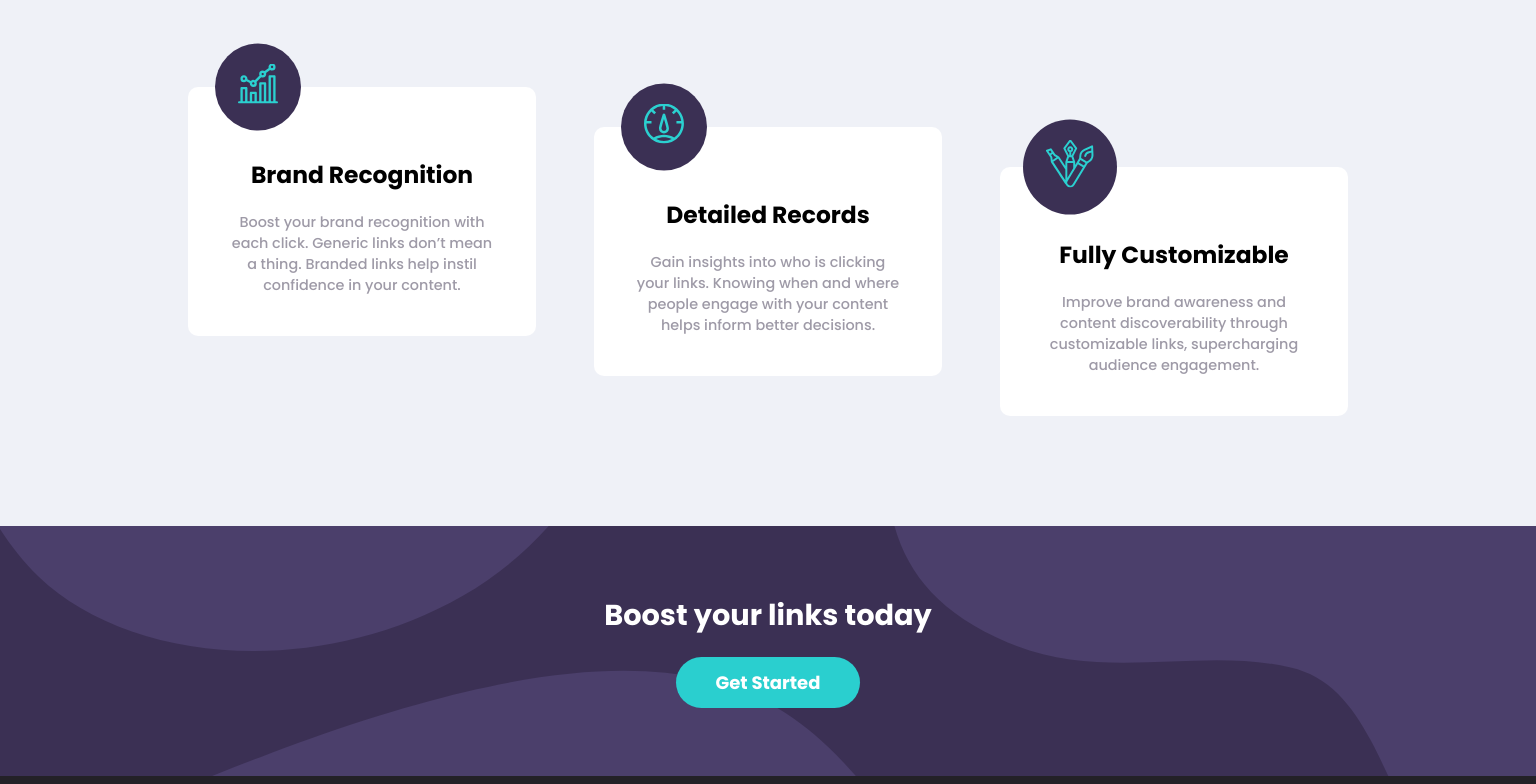
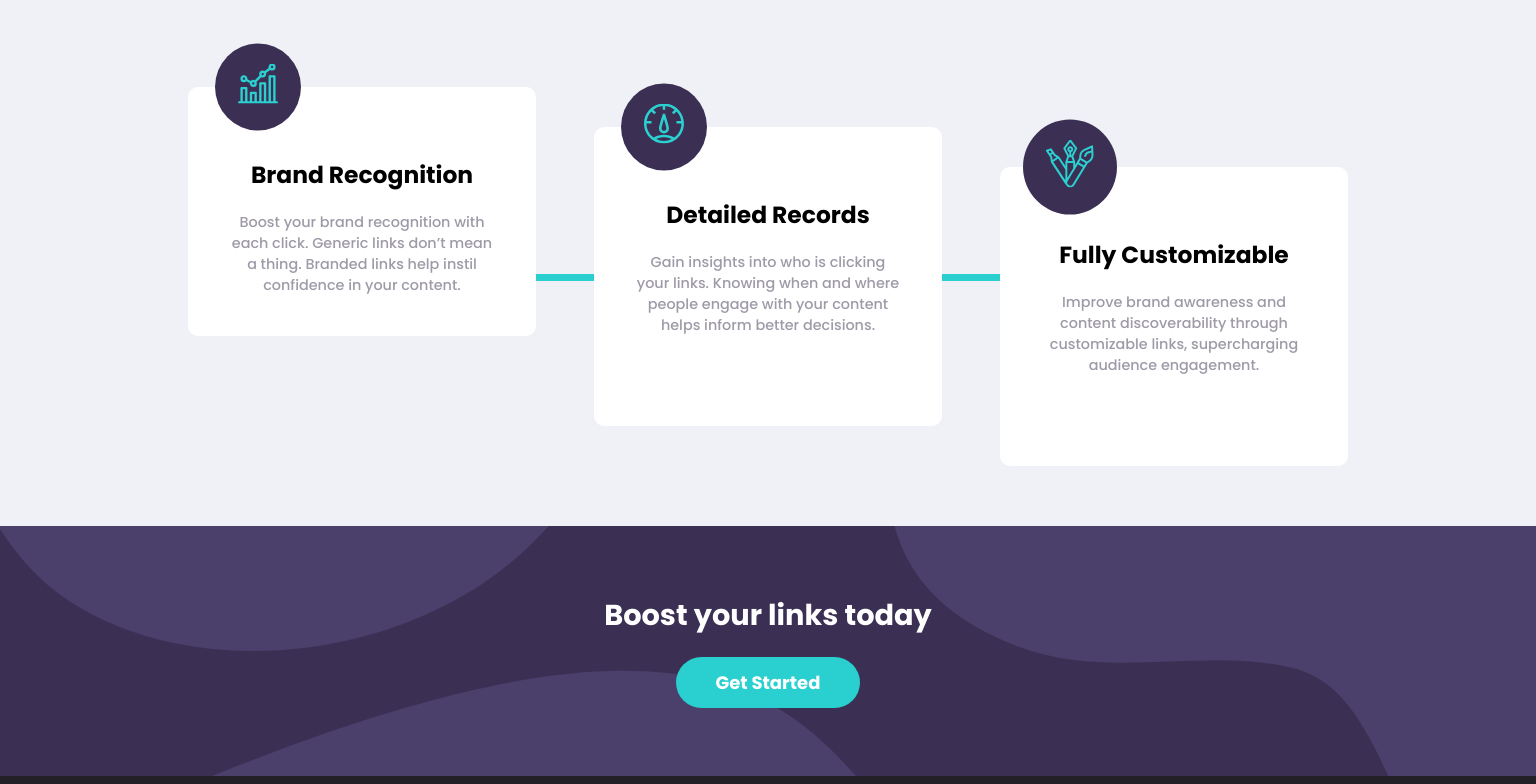
Before and after one commit to krylak123/fm-url-shortening-API-landing-page, a React (Create React App) app: page / in a window 1536 px wide. Shown: the part 1040-1824 px from the top of the page. Built offline with nearby package versions, Linux system fonts and the light colour scheme.

Commit message:
added line below options

```diff
--- a/src/scss/components/_Option.scss
+++ b/src/scss/components/_Option.scss
@@ -5,7 +5,18 @@
     padding: 40px;
     background-color: #fff;
     border-radius: 10px;
-    z-index: 9;
+    z-index: 1;
+
+    &:nth-child(1)::before {
+        content: '';
+        position: absolute;
+        top: 75%;
+        left: 100%;
+        width: 150%;
+        height: 7px;
+        background-color: $color-primary-cyan;
+        z-index: -1;
+    }
 
     &__icon-wrap {
         position: absolute;
@@ -40,11 +51,11 @@
         }
 
         &:nth-child(2) {
-            transform: translateY(40px);
+            margin: 140px 0 60px;
         }
 
         &:nth-child(3) {
-            transform: translateY(80px);
+            margin: 180px 0 20px;
         }
     }
 }
```
